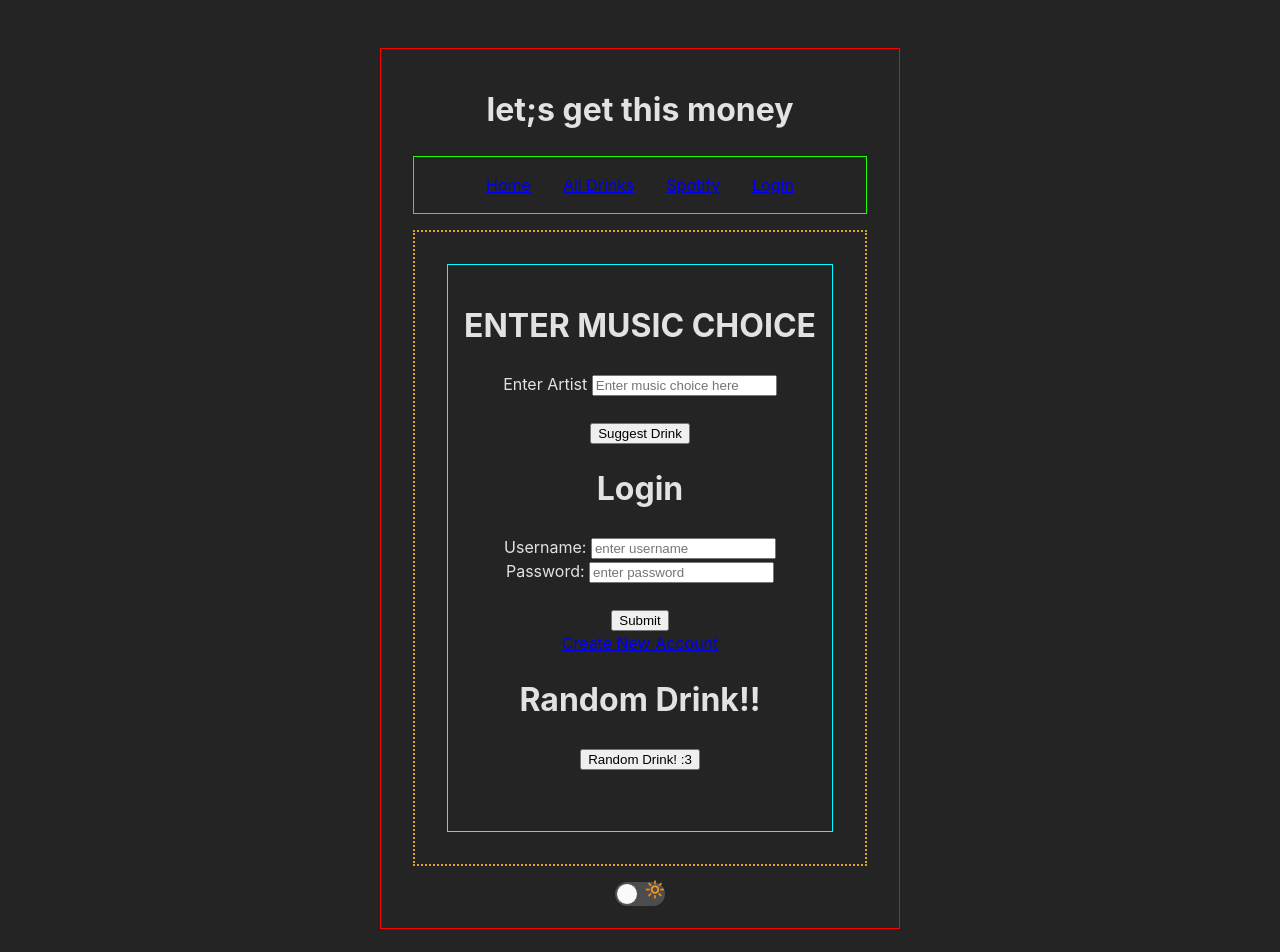
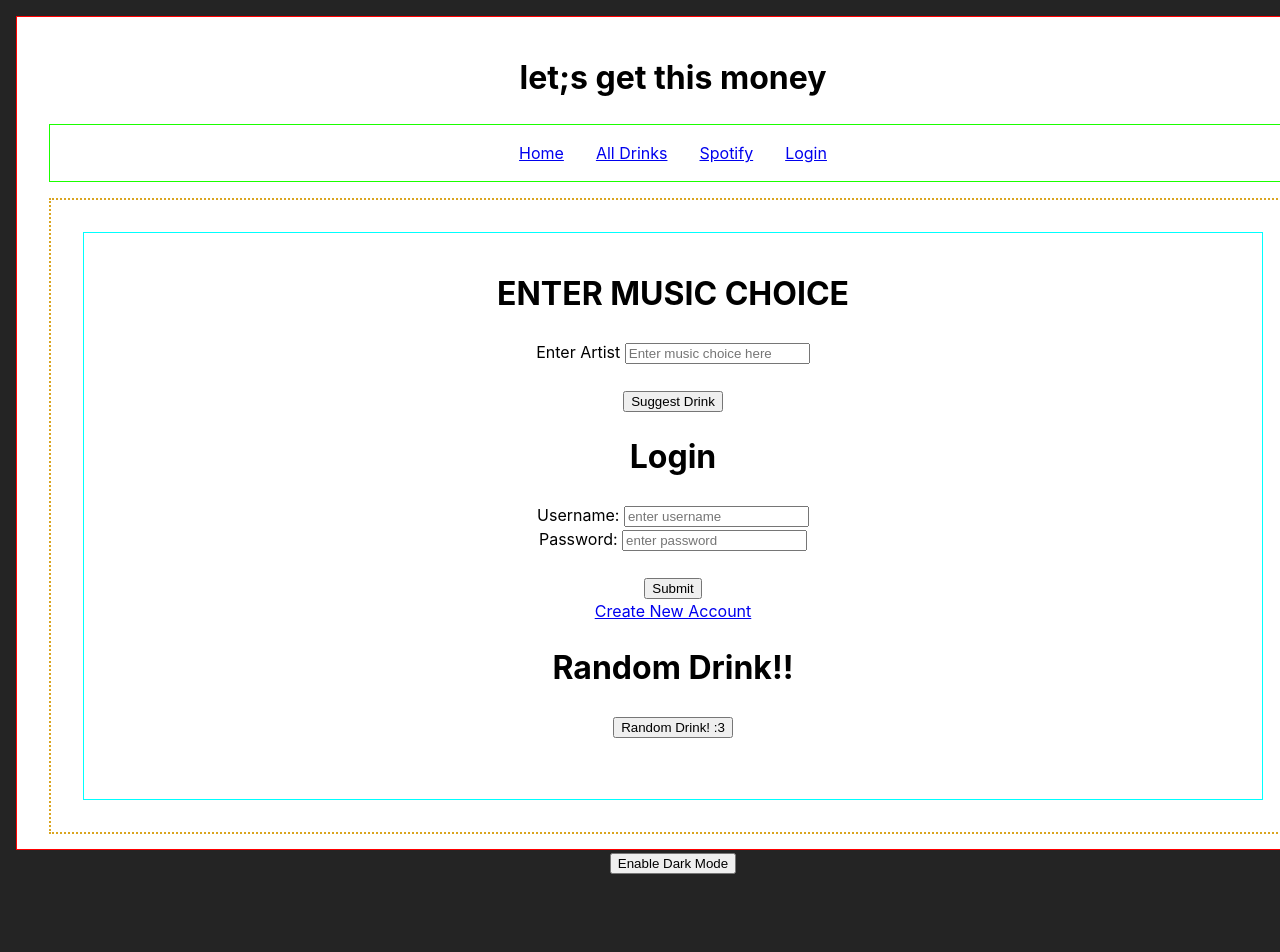
Before and after one commit to adventuring-party-capstone/CAPSTONE-MAIN, a React (Vite) app in the folder client/: page / in a window 1280 px wide. Shown: the top 952 px of the page. After the commit the page ends 800 px from the top, so only its background shows below. Built offline with nearby package versions, Linux system fonts and the light colour scheme; no server answers.

Commit message:
working dark mode BUTOTN with refresh

```diff
--- a/client/src/App.jsx
+++ b/client/src/App.jsx
@@ -15,19 +15,24 @@ function App() {
 	const [userId, setUserId] = useState(null);
 	// const [appClass, setAppClass] = useState("");
 	// const [eleId, setEleId] = useState("");
-	const [isDark, setIsDark] = useState(true);
+	// const [isDark, setIsDark] = useState(true);
+	const [dark, setDark] = useState(
+		window.localStorage.getItem("dark-mode") === "true"
+	);
 
 	useEffect(() => {
 		setToken(window.localStorage.getItem("token"));
 		setUserId(window.localStorage.getItem("userId"));
 		setSpotifyToken(window.localStorage.getItem("spotifyToken"));
-		setIsDark(window.localStorage.getItem("dark-mode"));
+		// setIsDark(window.localStorage.getItem("dark-mode"));
+		// setIsDark(window.localStorage.getItem("isDark"));
 	}, []);
 
 	// DARK MODE CODE
-	let darkMode = localStorage.getItem("dark-mode");
+	// let darkMode = localStorage.getItem("dark-mode");
+	// let darkMode = localStorage.getItem("isDark");
 
-	console.log("isDark in App", isDark);
+	// console.log("isDark in App", isDark);
 	// console.log("darkMode in App", darkMode);
 	// console.log("dark-mode in app", window.localStorage.getItem("dark-mode"));
 
@@ -37,32 +42,44 @@ function App() {
 	// 	setEleId(appDiv);
 	// }, [appDiv]);
 
-	const toggle = document.getElementById("mode-toggle");
+	// const toggle = document.getElementById("mode-toggle");
+	// useEffect(() => {
+	// 	function enableDarkMode() {
+	// 		appDiv.classList.add("light-mode");
+	// 		// localStorage.setItem("dark-mode", "enabled");
+	// 		localStorage.setItem("isDark", "true");
+	// 	}
+
+	// 	function disableDarkMode() {
+	// 		appDiv.classList.remove("light-mode");
+	// 		// localStorage.setItem("dark-mode", "disabled")
+	// 		setIsDark(JSON.parse(localStorage.setItem("isDark", "false")));
+	// 	}
+
+	// 	if (toggle) {
+	// 		toggle.addEventListener("click", (event) => {
+	// 			// darkMode = localStorage.getItem("isDark"); // update isDark when clicked
+	// 			if (isDark === false) {
+	// 				enableDarkMode();
+	// 			} else if (isDark) {
+	// 				disableDarkMode();
+	// 			}
+	// 		});
+	// 	}
+	// }, [appDiv, toggle]);
+
+	// TESTING NEW CODE
+
 	useEffect(() => {
-		function enableDarkMode() {
-			appDiv.classList.add("light-mode");
-			localStorage.setItem("dark-mode", "enabled");
-		}
+		localStorage.setItem("dark-mode", dark);
+	}, [dark]);
 
-		function disableDarkMode() {
-			appDiv.classList.remove("light-mode");
-			localStorage.setItem("dark-mode", "disabled");
-		}
-
-		if (toggle) {
-			toggle.addEventListener("click", (event) => {
-				darkMode = localStorage.getItem("dark-mode"); // update darkMode when clickced
-				if (darkMode === "disabled") {
-					enableDarkMode();
-				} else {
-					disableDarkMode();
-				}
-			});
-		}
-	}, [appDiv, toggle]);
+	function toggleDarkMode() {
+		setDark(!dark);
+	}
 
 	return (
-		<div id="app-container">
+		<div id="app-container" className={`${dark ? "dark-mode" : "light-mode"}`}>
 			<h1>let;s get this money</h1>
 			<NavBar
 				token={token}
@@ -86,13 +103,16 @@ function App() {
 				isDark={isDark}
 				setIsDark={setIsDark}
 			/> */}
-			<Toggle
+			{/* <Toggle
 				checked={isDark}
 				onChange={({ target }) => setIsDark(target.checked)}
 				icons={{ checked: "🌙", unchecked: "🔆" }}
 				aria-label="Dark mode toggle"
 				id="mode-toggle"
-			/>
+			/> */}
+			<button className="dark-mode-toggle" onClick={toggleDarkMode}>
+				Enable Dark Mode
+			</button>
 		</div>
 	);
 }
```
